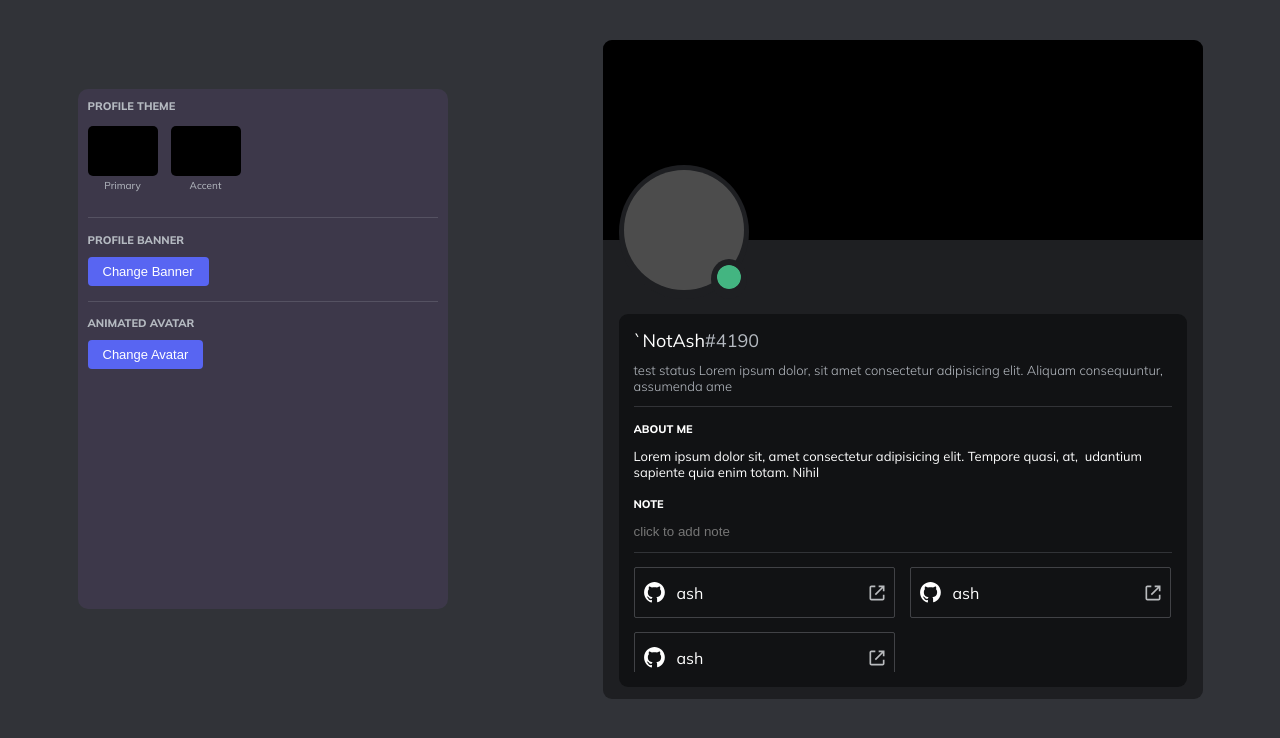
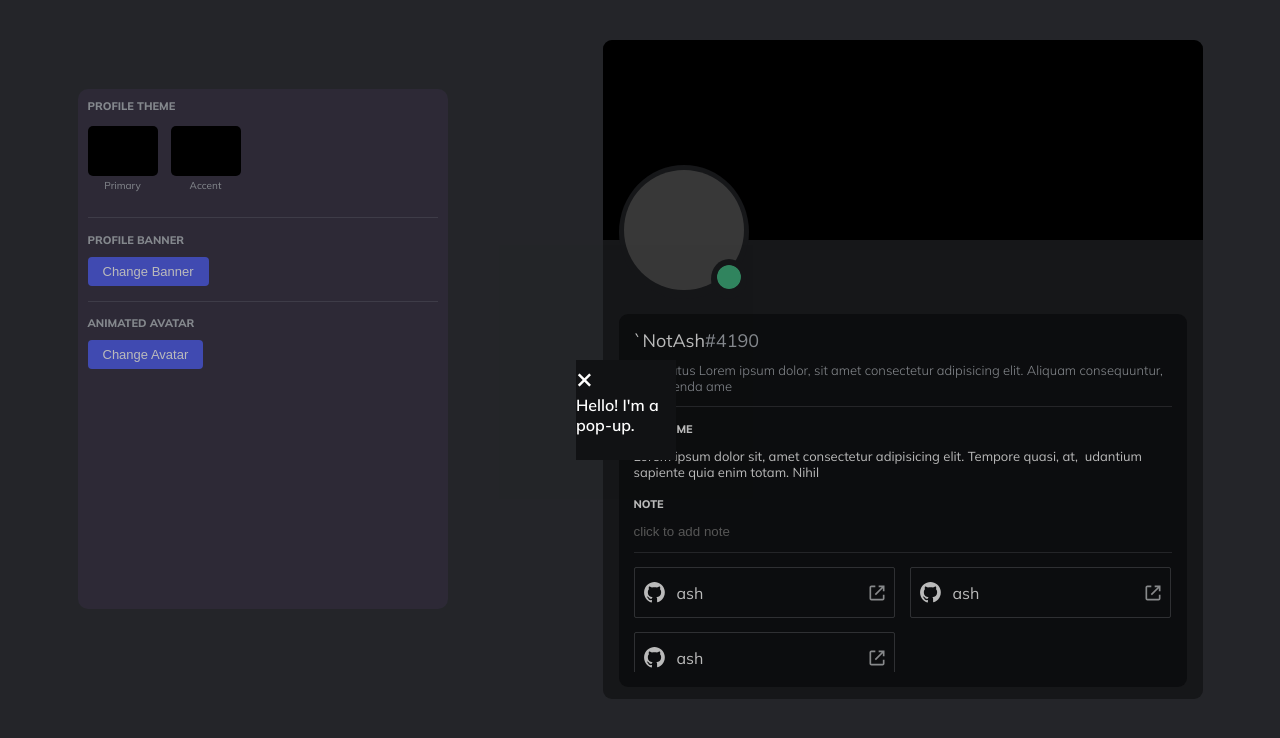
Before and after one commit to itz-ash/profile-maker, a React (Vite) app: page / in a window 1280 px wide. Both pictures are taken after a click on the button "Change Banner". Shown: the top 738 px of the page. Built offline with nearby package versions, Linux system fonts and the light colour scheme.

Commit message:
added popup skeleton

```diff
--- a/src/components/Button.tsx
+++ b/src/components/Button.tsx
@@ -1,4 +1,4 @@
-import React, { ReactNode } from "react";
+import React, { ReactNode, useState } from "react";
 
 interface Props {
   children: ReactNode;
@@ -14,13 +14,32 @@ const Button = (props: Props) => {
       ? "green"
       : "grey";
 
+  const [showPopup, setShowPopup] = useState(false);
+
+  const togglePopup = () => {
+    setShowPopup(!showPopup);
+  };
+
   return (
+    <div>
       <button
         className={"formButton " + backgroundColorClass}
         style={{ ...props.customStyle }}
+        onClick={togglePopup}
       >
         {props.children}
       </button>
+      {showPopup && (
+        <div className="popupContainer">
+          <div className="popup">
+            <span className="close" onClick={togglePopup}>
+              &times;
+            </span>
+            <p>Hello! I'm a pop-up.</p>
+          </div>
+        </div>
+      )}
+    </div>
   );
 };
 
```
Lines whose indentation alone changed are shown as unchanged.
